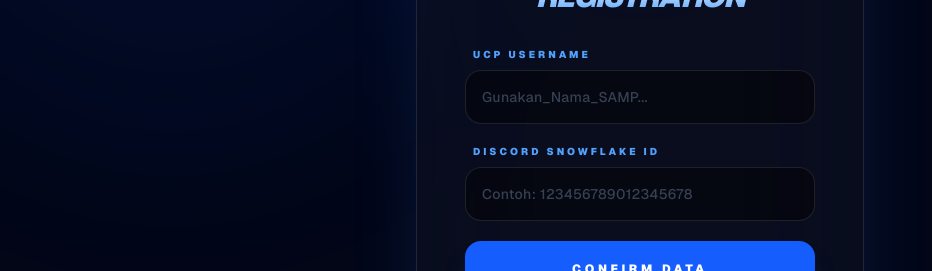
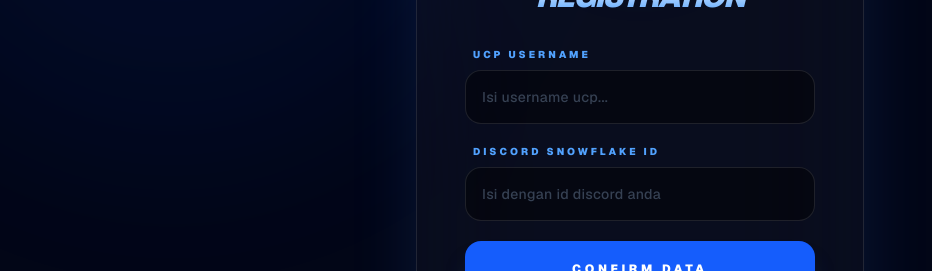
Before and after one commit to MrVinxi/greenside-web, a Next.js app: page /ucp-panel in a window 1280 px wide. Shown: the part 294-565 px from the top of the page, without its empty margins (0-932 px from the left). Built offline with nearby package versions, Linux system fonts and the light colour scheme.

Commit message:
Update page.tsx

```diff
--- a/app/ucp-panel/page.tsx
+++ b/app/ucp-panel/page.tsx
@@ -54,7 +54,7 @@ export default function UcpPanel() {
           <div className="space-y-2">
             <p className="text-[10px] text-blue-400 font-black uppercase tracking-[0.3em] ml-2">UCP Username</p>
             <input
-              type="text" placeholder="Gunakan_Nama_SAMP..." required
+              type="text" placeholder="Isi username ucp..." required
               className="w-full bg-black/40 border border-white/10 p-4 rounded-2xl outline-none focus:border-blue-500/50 transition-all text-sm font-medium tracking-wide placeholder:text-gray-700 hover:bg-black/60"
               value={form.username} onChange={e => setForm({...form, username: e.target.value})}
             />
@@ -62,7 +62,7 @@ export default function UcpPanel() {
           <div className="space-y-2">
             <p className="text-[10px] text-blue-400 font-black uppercase tracking-[0.3em] ml-2">Discord Snowflake ID</p>
             <input
-              type="text" placeholder="Contoh: 123456789012345678" required
+              type="text" placeholder="Isi dengan id discord anda" required
               className="w-full bg-black/40 border border-white/10 p-4 rounded-2xl outline-none focus:border-blue-500/50 transition-all text-sm font-medium tracking-wide placeholder:text-gray-700 hover:bg-black/60"
               value={form.discordId} onChange={e => setForm({...form, discordId: e.target.value})}
             />
@@ -89,4 +89,5 @@ export default function UcpPanel() {
       `}</style>
     </div>
   );
+
 }
```
